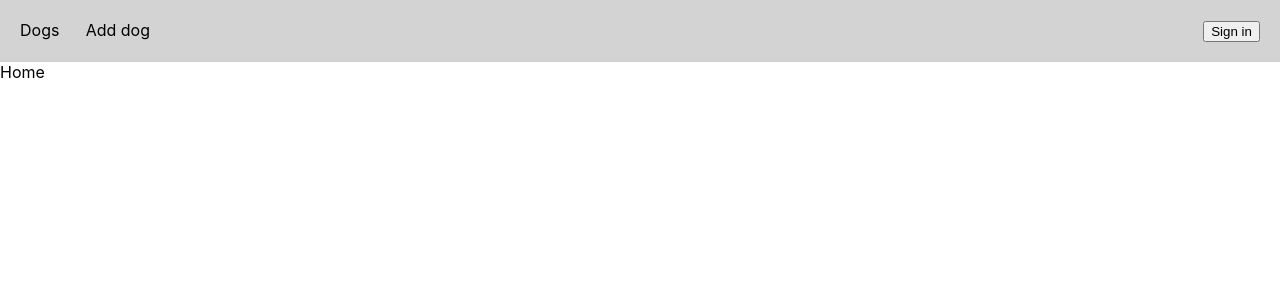
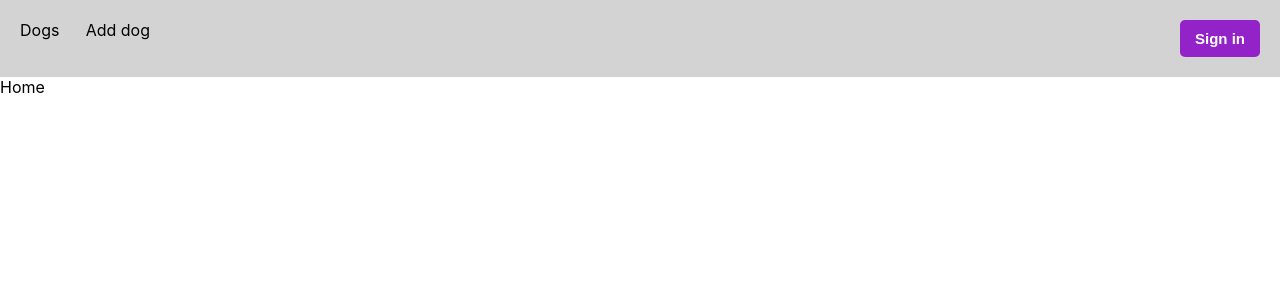
Before and after one commit to rubciu/react-shelter, a React (Create React App) app in the folder client/: page / in a window 1280 px wide. Shown: the top 300 px of the page. Built offline with nearby package versions, Linux system fonts and the light colour scheme.

Commit message:
extend user status, add protected route test

```diff
--- a/client/package.json
+++ b/client/package.json
@@ -56,6 +56,7 @@
     "enzyme": "^3.11.0",
     "enzyme-adapter-react-16": "^1.15.6",
     "msw": "^0.28.2",
-    "react-test-renderer": "^17.0.2"
+    "react-test-renderer": "^17.0.2",
+    "redux-mock-store": "^1.5.4"
   }
 }
--- a/client/src/components/App/App.module.scss
+++ b/client/src/components/App/App.module.scss
@@ -0,0 +1,16 @@
+.App {
+  button {
+    background-color: rgb(148, 34, 201);
+    color: white;
+    font-weight: bold;
+    border-radius: 5px;
+    border: none;
+    padding: 10px 15px;
+    font-size: 15px;
+    &:hover {
+      background-color: rgb(113, 26, 153);
+      cursor: pointer;
+      transition: background-color 0.5s;
+    }
+  }
+}
--- a/client/src/components/App/App.tsx
+++ b/client/src/components/App/App.tsx
@@ -1,25 +1,29 @@
 import React from 'react';
-import { BrowserRouter as Router, Switch, Route } from 'react-router-dom';
+import { Switch, Route } from 'react-router-dom';
 import { Navbar, DogList, AddDogForm, ProtectedRoute } from '..';
 import LoginPage from '../../pages/LoginPage/LoginPage';
+import styles from './App.module.scss';
 
 const App = (): JSX.Element => {
   return (
-    <Router>
+    <div className={styles.App}>
       <Navbar />
       <Switch>
         <ProtectedRoute path='/dogs/add'>
           <AddDogForm />
         </ProtectedRoute>
+
         <ProtectedRoute path='/dogs'>
           <DogList />
         </ProtectedRoute>
+
         <Route path='/login'>
           <LoginPage />
         </Route>
+
         <Route exact path='/' component={() => <div>Home</div>}></Route>
       </Switch>
-    </Router>
+    </div>
   );
 };
 
--- a/client/src/features/user/userSlice.ts
+++ b/client/src/features/user/userSlice.ts
@@ -8,11 +8,21 @@ type User = {
   authenticated: boolean;
 };
 
-const initialState: User = {
-  _id: '',
-  name: '',
-  email: '',
-  authenticated: false,
+interface UserState {
+  user: User;
+  status: string;
+  error: string | null;
+}
+
+const initialState: UserState = {
+  user: {
+    _id: '',
+    name: '',
+    email: '',
+    authenticated: false,
+  },
+  status: 'idle',
+  error: null,
 };
 
 const userSlice = createSlice({
@@ -20,10 +30,10 @@ const userSlice = createSlice({
   initialState,
   reducers: {
     signin: (state) => {
-      state.authenticated = true;
+      state.user.authenticated = true;
     },
     signout: (state) => {
-      state.authenticated = false;
+      state.user.authenticated = false;
     },
   },
 });
@@ -31,6 +41,6 @@ const userSlice = createSlice({
 export const { signin, signout } = userSlice.actions;
 
 export const userIsAuthenticated = (state: RootState): boolean =>
-  state.user.authenticated;
+  state.user.user.authenticated;
 
 export default userSlice.reducer;
--- /dev/null
+++ b/client/src/helpers/test-utils.js
@@ -0,0 +1,5 @@
+import { render } from '@testing-library/react';
+import { Provider } from 'react-redux';
+
+export const testRender = (jsx, { store, ...otherOptions }) =>
+  render(<Provider store={store}>{jsx}</Provider>, otherOptions);
--- a/client/src/index.tsx
+++ b/client/src/index.tsx
@@ -1,6 +1,7 @@
 import React from 'react';
 import ReactDOM from 'react-dom';
 import { Provider } from 'react-redux';
+import { BrowserRouter as Router } from 'react-router-dom';
 
 import { App } from './components';
 import './index.css';
@@ -10,7 +11,9 @@ import { store } from './store';
 ReactDOM.render(
   <React.StrictMode>
     <Provider store={store}>
-      <App />
+      <Router>
+        <App />
+      </Router>
     </Provider>
   </React.StrictMode>,
   document.getElementById('root')
```
Also changed, not shown: 2 other files (tests, documents, lock files or other folders).
